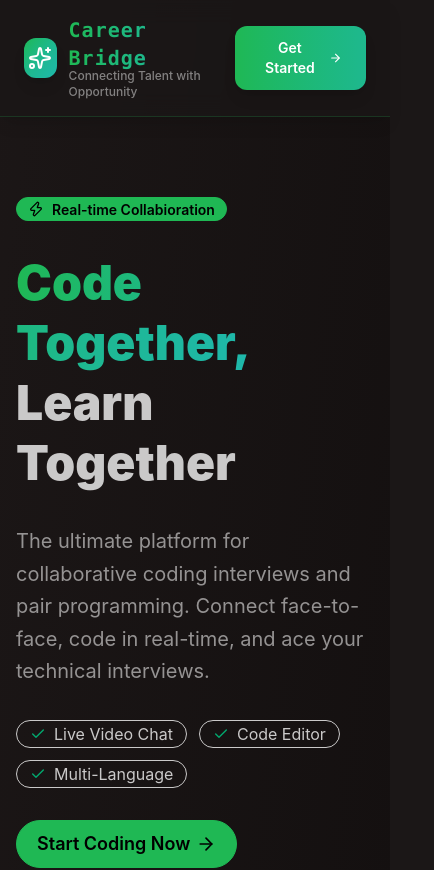
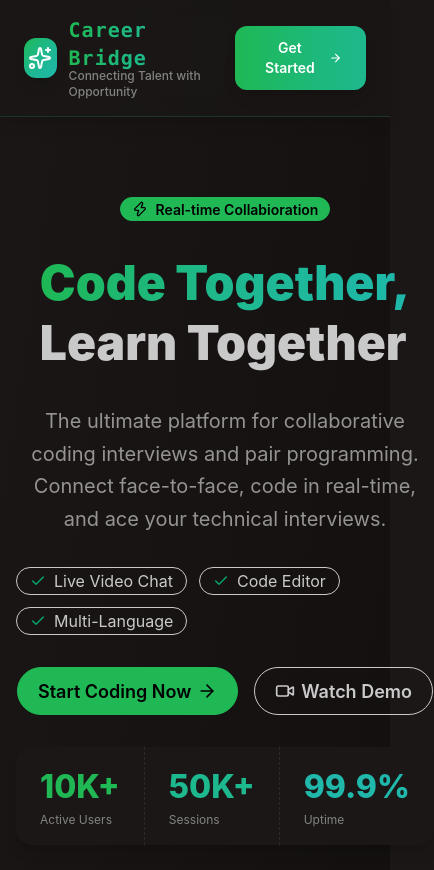
Before and after one commit to Audri-23/CAREER-BRIDGE-Video-Calling-Interview-Platform, a React (Vite) app in the folder frontend/: page / in a window 390 px wide. Shown: the top 870 px of the page, 434 px wide, since content can reach past the window. Built offline with nearby package versions, Linux system fonts and the light colour scheme; no server answers.

Commit message:
Responsiveness modified

```diff
--- a/frontend/src/pages/HomePage.jsx
+++ b/frontend/src/pages/HomePage.jsx
@@ -35,7 +35,7 @@ function HomePage() {
 
             <div className="w-full px-4 py-20">
                 <div className="grid lg:grid-cols-2 gap-12 items-center">
-                    <div className="space-y-8 lg:ml-20">
+                    <div className="space-y-8 mx-auto flex flex-col items-center lg:items-start lg:ml-20">
                         <div className="badge badge-primary bagde-lg text font-semibold">
                             <ZapIcon className="size-4" />
                             Real-time Collabioration
@@ -49,7 +49,7 @@ function HomePage() {
                             <span className="text-base-content">Learn Together</span>
                         </h1>
 
-                        <p className="text-xl text-base-content/70 leading-relaxed max-w-xl">
+                        <p className="text-xl text-base-content/70 leading-relaxed max-w-xl text-center lg:text-left">
                             The ultimate platform for collaborative coding interviews and pair programming. Connect face-to-face, code in real-time, and ace your technical interviews.
                         </p>
                         <div className="flex flex-wrap gap-3">
@@ -81,7 +81,7 @@ function HomePage() {
                             </button>
                         </div>
 
-                        <div className="stats stats-vertical lg:stats-horizontal bg-base-100 shadow-lg">
+                        <div className="stats stats-horizontal bg-base-100 shadow-lg">
                             <div className="stat">
                                 <div className="stat-value text-primary">10K+</div>
                                 <div className='stat-title'>Active Users</div>
```
